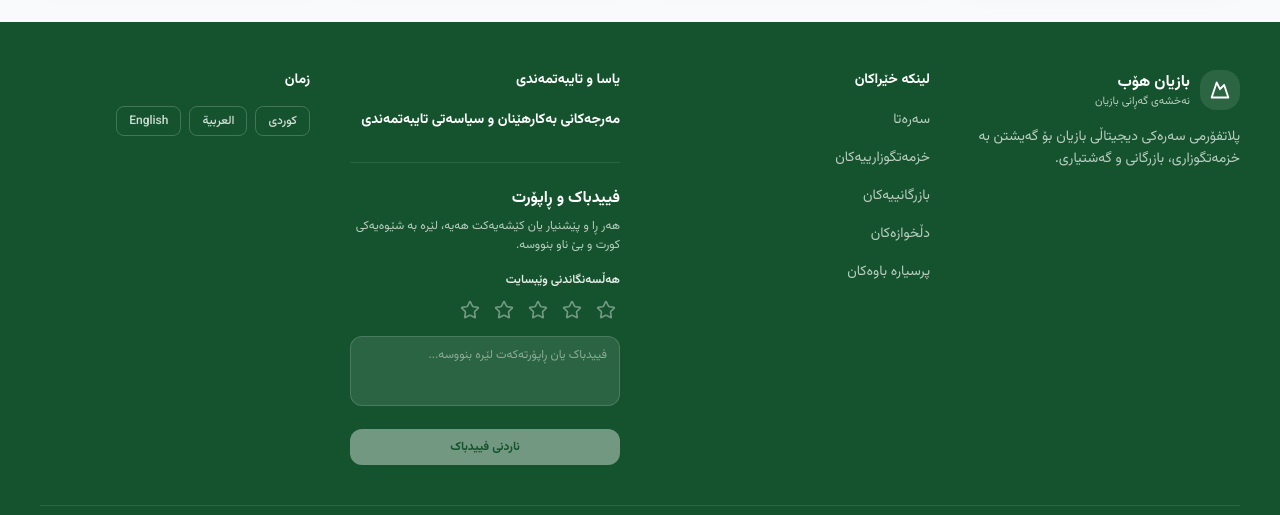
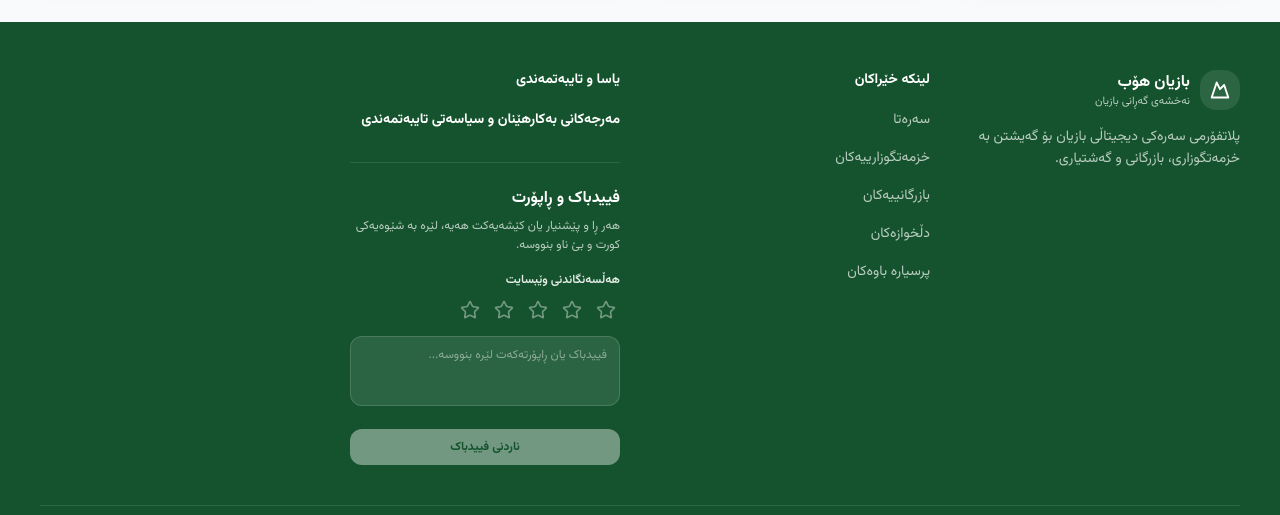
Before and after one commit to Rekan101/BazyanHub, a Next.js app: page / in a window 1280 px wide. Shown: the part 4773-5288 px from the top of the page. Built offline with nearby package versions, Linux system fonts and the light colour scheme.

Commit message:
Update website

```diff
--- a/components/Footer.tsx
+++ b/components/Footer.tsx
@@ -425,26 +425,8 @@ export default function Footer() {
               </div>
             </div>
 
-            {/* Language */}
-            <div>
-              <h3 className="mb-4 text-sm font-bold text-white">
-                زمان
-              </h3>
 
-              <div className="flex flex-wrap gap-2">
-                {["کوردی", "العربية", "English"].map(
-                  (lang) => (
-                    <button
-                      key={lang}
-                      type="button"
-                      className="rounded-lg border border-white/20 px-3 py-1.5 text-xs font-medium text-white/80 transition-colors hover:border-white/40 hover:text-white"
-                    >
-                      {lang}
-                    </button>
-                  )
-                )}
-              </div>
-            </div>
+
           </div>
 
           <div className="mt-10 border-t border-white/10 pt-6 text-center text-xs text-white/60">
```
